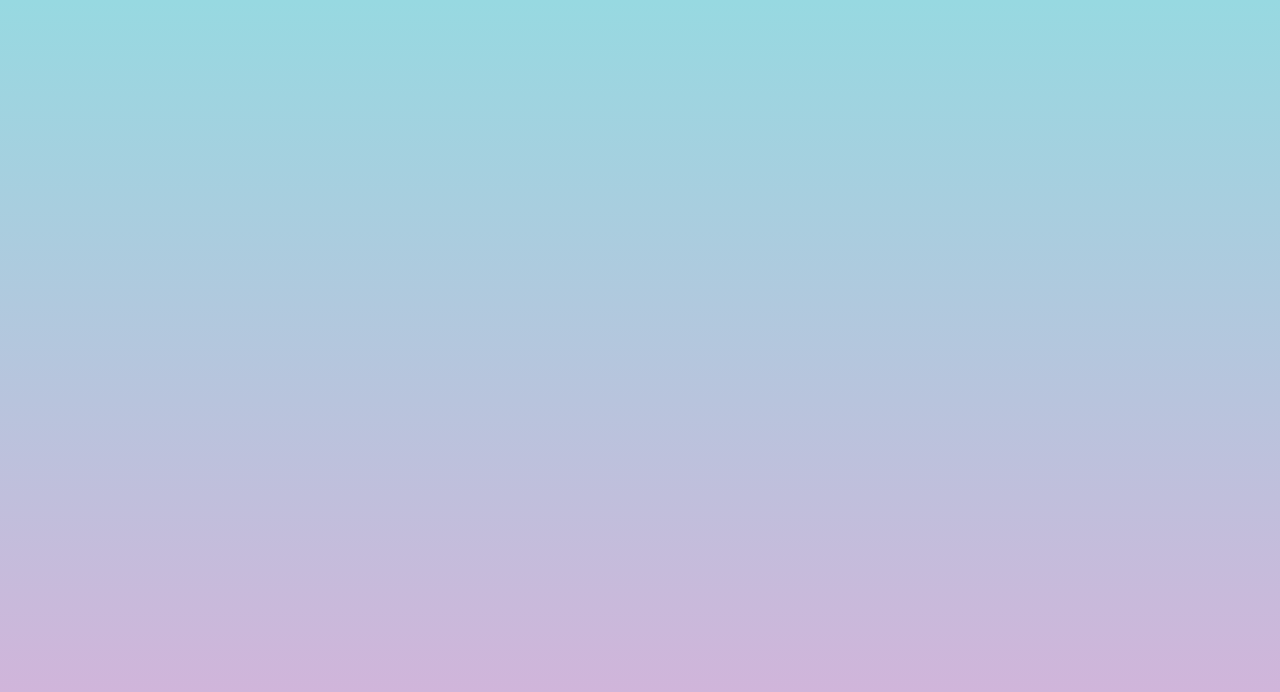
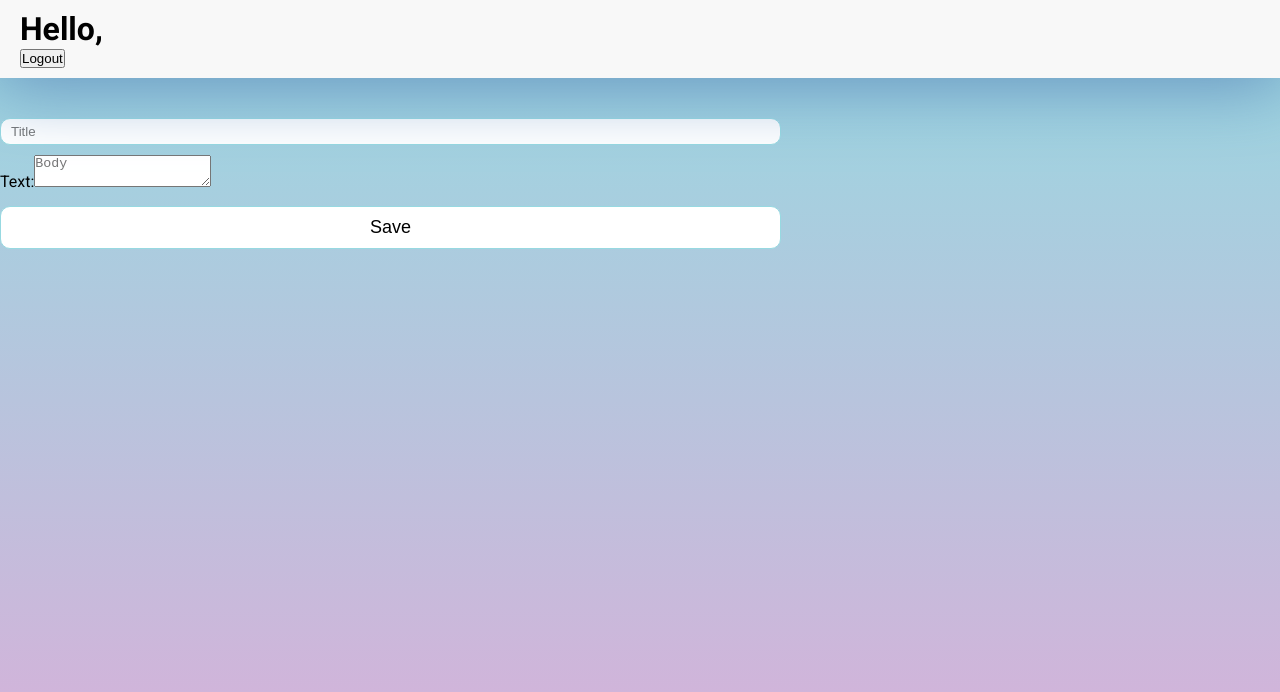
Before and after one commit to zachary-o/no-one-cares, a React (Create React App) app: page /create-post in a window 1280 px wide. Before the commit this address had no page. Shown: the top 692 px of the page. Built offline with nearby package versions, Linux system fonts and the light colour scheme; sample sign-in values are in the browser's storage.

Commit message:
add createPost logic

```diff
--- a/src/App.js
+++ b/src/App.js
@@ -3,6 +3,7 @@ import { Routes, Route, useNavigate } from "react-router-dom";
 
 import Authorization from "./components/Authorization/Authorization";
 import HomePage from "./components/HomePage/HomePage";
+import CreatePost from "./components/CreatePost/CreatePost";
 
 export const Context = createContext();
 
@@ -12,10 +13,10 @@ function App() {
 
   useEffect(() => {
     const storedUser = localStorage.getItem("user");
-    if (storedUser) {
+    if (!storedUser) {
+      navigate("/login");
+    } else {
       setLocalStorageUser(JSON.parse(storedUser));
-    } else {
-      navigate("/");
     }
   }, [navigate]);
 
@@ -23,8 +24,9 @@ function App() {
     <Context.Provider value={{ localStorageUser, setLocalStorageUser }}>
       <div className="App">
         <Routes>
-          <Route path="/" element={<Authorization />} />
-          <Route path="/home" element={<HomePage />} />
+          <Route path="/" element={<HomePage />} />
+          <Route path="/login" element={<Authorization />} />
+          <Route path="/create-post" element={<CreatePost />} />
         </Routes>
       </div>
     </Context.Provider>
--- a/src/components/Authorization/Authorization.jsx
+++ b/src/components/Authorization/Authorization.jsx
@@ -49,12 +49,6 @@ const Authorization = () => {
     localStorage.setItem("user", JSON.stringify(formData));
   };
 
-  useEffect(() => {
-    const storedUser = localStorage.getItem("user");
-    if (storedUser) {
-      setLocalStorageUser(JSON.parse(storedUser));
-    }
-  }, []);
 
   const validateFormData = (event) => {
     event.preventDefault();
@@ -72,7 +66,7 @@ const Authorization = () => {
         setAuthStatus("Login success");
         handleSaveUser();
         setLocalStorageUser(formData);
-        navigate("/home");
+        navigate("/");
         return;
       }
       if (
@@ -97,7 +91,7 @@ const Authorization = () => {
         return;
       }
       newUser()
-        .then(() => {
+        .then((user) => {
           setIsAuth(true);
           setAuthStatus("User created");
           handleSaveUser();
@@ -107,7 +101,7 @@ const Authorization = () => {
           setAuthStatus("Registration failed");
           console.log(error);
         })
-        .finally(() => navigate("/home"));
+        .finally(() => navigate("/"));
     }
   };
 
--- a/src/components/Authorization/styles.css
+++ b/src/components/Authorization/styles.css
@@ -40,9 +40,11 @@ form button {
 }
 
 h4 {
-  font-size: 14px;
+  font-size: 12px;
   font-weight: 400;
   align-self: center;
+  position: absolute;
+  top: 330px;
 }
 
 .auth-buttons-container {
--- /dev/null
+++ b/src/components/CreatePost/CreatePost.jsx
@@ -0,0 +1,89 @@
+import { useState, useEffect, useContext } from "react";
+import { Context } from "../../App";
+import Navbar from "../Navbar/Navbar";
+
+import createPost from "../../utils/createPost";
+
+import "./styles.css";
+
+const CreatePost = () => {
+  const { localStorageUser } = useContext(Context);
+  const [newPost, setNewPost] = useState({
+    author: "",
+    title: "",
+    text: "",
+    createdAt: "",
+    upvotes: "",
+    id: "",
+  });
+
+  const handleSavePost = async (event) => {
+    event.preventDefault();
+    try {
+      const publishNewPost = await createPost(newPost);
+      setNewPost({
+        author: "",
+        title: "",
+        text: "",
+        createdAt: "",
+        upvotes: "",
+        id: "",
+      });
+      console.log("Post saved successfully:", publishNewPost);
+    } catch (error) {
+      throw error;
+    }
+  };
+
+  const handleInputChange = (event) => {
+    event.preventDefault();
+    const postCreationTime = new Date().toLocaleString([], {
+      year: "numeric",
+      month: "short",
+      day: "2-digit",
+      hour: "2-digit",
+      minute: "2-digit",
+      hour12: false,
+    });
+    const { name, value } = event.target;
+
+    setNewPost((prevPost) => ({
+      ...prevPost,
+      author: localStorageUser.login,
+      [name]: value,
+      createdAt: postCreationTime,
+    }));
+  };
+
+  console.log(newPost);
+
+  return (
+    <div className="create-post">
+      <Navbar />
+      <form action="">
+        <input
+          type="text"
+          name="title"
+          placeholder="Title"
+          required
+          value={newPost.title}
+          onChange={(event) => handleInputChange(event)}
+        />
+        <label>
+          Text:
+          <textarea
+            name="text"
+            placeholder="Body"
+            required
+            value={newPost.text}
+            onChange={(event) => handleInputChange(event)}
+          />
+        </label>
+        <button type="submit" onClick={(event) => handleSavePost(event)}>
+          Save
+        </button>
+      </form>
+    </div>
+  );
+};
+export default CreatePost;
--- /dev/null
+++ b/src/components/CreatePost/styles.css
@@ -0,0 +1,5 @@
+.create-post {
+  display: flex;
+  flex-direction: column;
+  min-height: 100vh;
+}
--- a/src/components/HomePage/HomePage.jsx
+++ b/src/components/HomePage/HomePage.jsx
@@ -1,18 +1,47 @@
 import { useEffect, useState, useContext } from "react";
+import { Link, useNavigate } from "react-router-dom";
 import { Context } from "../../App";
 
 import Navbar from "../Navbar/Navbar";
 
+import getPosts from "../../utils/getPosts";
+
 import "./styles.css";
 
 const HomePage = () => {
-  const { localStorageUser } = useContext(Context);
+  const [posts, setPosts] = useState([]);
 
-  console.log(localStorageUser);
+
+  useEffect(() => {
+    const fetchPosts = async () => {
+      const posts = await getPosts();
+      const usersPosts = posts.filter(
+        (user) => user.author === localStorageUser.login
+      );
+      setPosts(usersPosts);
+    };
+    fetchPosts();
+  }, []);
+    const { localStorageUser } = useContext(Context);
+
+
+  console.log(localStorageUser, "user's posts:", posts);
 
   return (
     <div className="home-page">
       <Navbar />
+      <div className="posts-wrapper">
+        <Link to="/create-post">Create new post</Link>
+        {posts.map((post) => (
+          <div key={post.id}>
+            <h1>{post.title}</h1>
+            <p>{post.text}</p>
+            <p>{post.createdAt}</p>
+            <p>{post.upvotes}</p>
+            <p>{post.author}</p>
+          </div>
+        ))}
+      </div>
     </div>
   );
 };
--- a/src/components/Navbar/Navbar.jsx
+++ b/src/components/Navbar/Navbar.jsx
@@ -10,12 +10,21 @@ const Navbar = () => {
   const handleLogout = () => {
     localStorage.removeItem("user");
     setLocalStorageUser("");
-    navigate("/");
+    navigate("/login");
   };
 
   return (
     <div className="navbar">
-      <h1>Hello, {localStorageUser.login}</h1>
+      <h1>
+        Hello,{" "}
+        <span className="login-button"
+          onClick={() => {
+            navigate("/");
+          }}
+        >
+          {localStorageUser.login}
+        </span>
+      </h1>
       <button onClick={handleLogout}>Logout</button>
     </div>
   );
--- a/src/components/Navbar/styles.css
+++ b/src/components/Navbar/styles.css
@@ -9,3 +9,13 @@
   -moz-box-shadow: 0px 0px 72px 7px rgba(100, 144, 191, 1);
   box-shadow: 0px 0px 72px 7px rgba(100, 144, 191, 1);
 }
+
+.login-button {
+  color: blue;
+}
+
+.login-button:hover {
+  color: darkviolet;
+  text-decoration: underline;
+  cursor: pointer;
+}
--- /dev/null
+++ b/src/utils/createPost.js
@@ -0,0 +1,17 @@
+import axios from "axios";
+
+const createPost = async (post) => {
+  try {
+    const response = await axios.post(
+      "https://646d10197b42c06c3b2c7fc2.mockapi.io/posts",
+      post
+    );
+    const data = response.data;
+    return data;
+  } catch (error) {
+    console.error("Error creating post:", error);
+    throw error;
+  }
+};
+
+export default createPost;
--- /dev/null
+++ b/src/utils/getPosts.js
@@ -0,0 +1,12 @@
+import axios from "axios";
+
+const getPosts = async () => {
+  const response = await axios.get(
+    "https://646d10197b42c06c3b2c7fc2.mockapi.io/posts"
+  );
+
+  const data = response.data;
+  return data;
+};
+
+export default getPosts;
```
